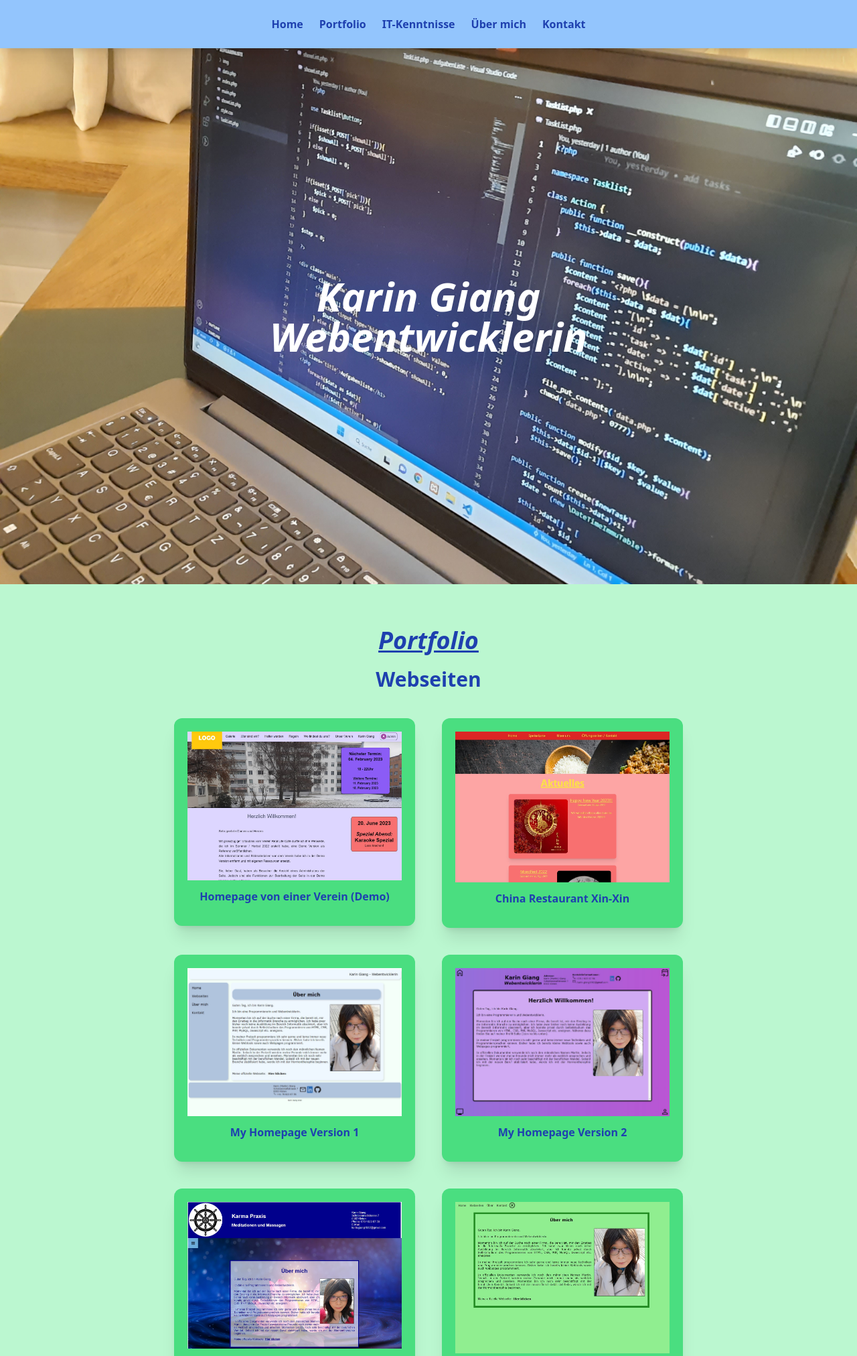
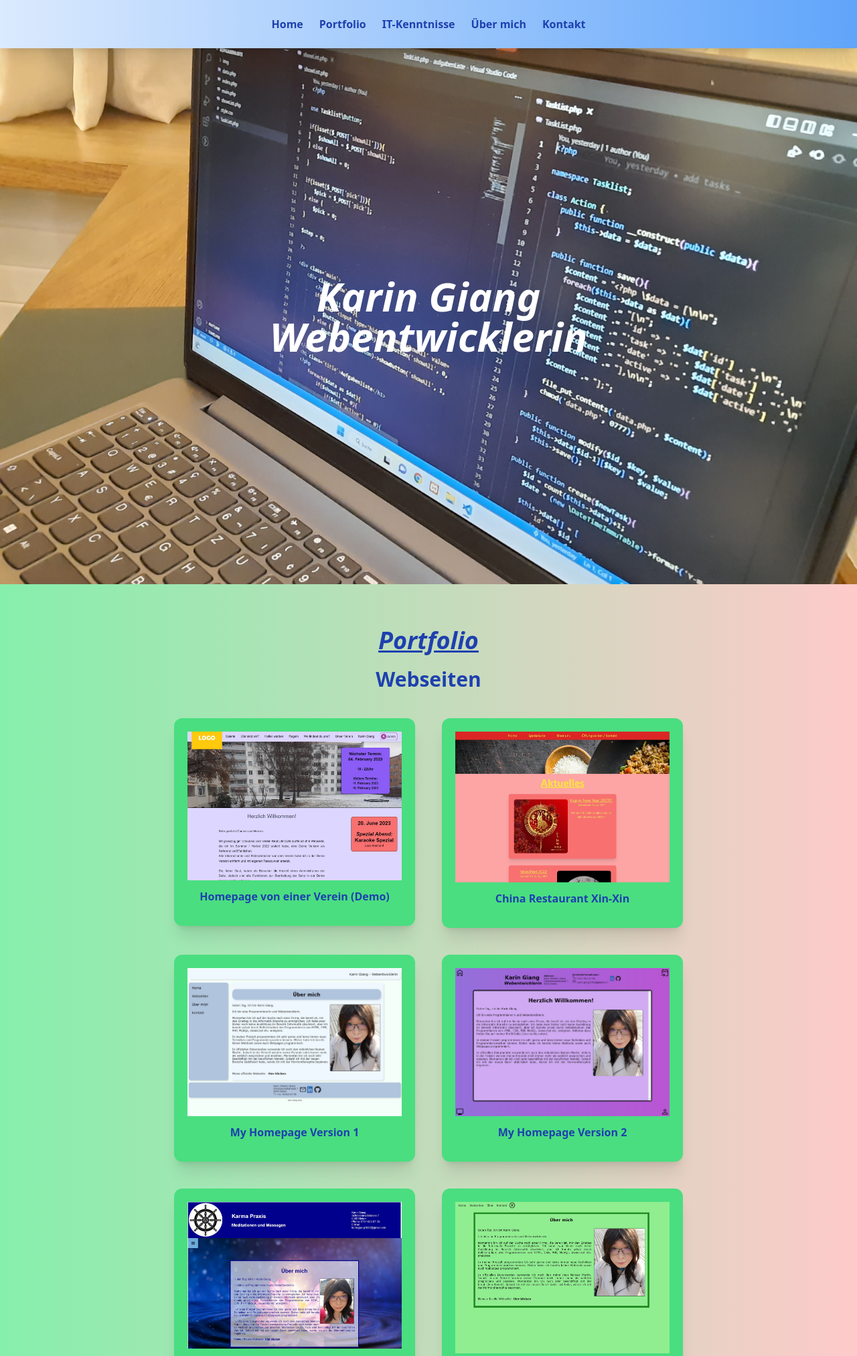
Before and after one commit to Carranya/homepage_v3, a PHP site: page / in a window 1280 px wide. Shown: the top 2024 px of the page at 67% size. Run offline with PHP 8.4, Linux system fonts and the light colour scheme.

Commit message:
change background

```diff
--- a/Model/Project.php
+++ b/Model/Project.php
@@ -3,18 +3,19 @@ namespace KG;
 
 class Project {
     public function showProject($link, $img, $title, $description){
-        echo "<a href='" . $link . "' target='_blank'><div class='hover:scale-110 duration-100 m-5 shadow-xl bg-green-400 p-5 rounded-xl'>
+        if($link != ''){
+
+            echo "<a href='" . $link . "' target='_blank'><div class='hover:scale-110 duration-100 m-5 shadow-xl bg-green-400 p-5 rounded-xl'>
             <img src='/img/portfolio/" . $img . ".jpg' class='ml-auto mr-auto w-80'>
             <div class='text-center text-blue-800 font-bold pt-3'>$title</div>
             <div class='text-center text-blue-800 pt-3'>$description</div>
             </div></a>";
-    }
-
-    public function showNewProject($img, $title, $description){
-        echo "<div class='hover:scale-110 duration-100 m-5 shadow-xl bg-green-400 p-5 rounded-xl'>
+        } else {
+            echo "<div class='hover:scale-110 duration-100 m-5 shadow-xl bg-green-400 p-5 rounded-xl'>
             <img src='/img/portfolio/" . $img . ".jpg' class='ml-auto mr-auto w-80 opacity-40'>
             <div class='text-center text-blue-800 font-bold pt-3'>$title</div>
             <div class='text-center text-blue-800 pt-3 italic'>$description</div>
-        </div>";
+            </div>";
+        }
     }
 }
--- a/css/output.css
+++ b/css/output.css
@@ -688,19 +688,19 @@ video {
   border-radius: 0.75rem;
 }
 
-.bg-blue-800 {
+.bg-blue-600 {
   --tw-bg-opacity: 1;
-  background-color: rgb(30 64 175 / var(--tw-bg-opacity));
+  background-color: rgb(37 99 235 / var(--tw-bg-opacity));
 }
 
-.bg-green-800 {
+.bg-green-600 {
   --tw-bg-opacity: 1;
-  background-color: rgb(22 101 52 / var(--tw-bg-opacity));
+  background-color: rgb(22 163 74 / var(--tw-bg-opacity));
 }
 
-.bg-red-300 {
+.bg-green-400 {
   --tw-bg-opacity: 1;
-  background-color: rgb(252 165 165 / var(--tw-bg-opacity));
+  background-color: rgb(74 222 128 / var(--tw-bg-opacity));
 }
 
 .bg-violet-200 {
@@ -708,14 +708,14 @@ video {
   background-color: rgb(221 214 254 / var(--tw-bg-opacity));
 }
 
+.bg-blue-300 {
+  --tw-bg-opacity: 1;
+  background-color: rgb(147 197 253 / var(--tw-bg-opacity));
+}
+
 .bg-red-200 {
   --tw-bg-opacity: 1;
   background-color: rgb(254 202 202 / var(--tw-bg-opacity));
-}
-
-.bg-blue-200 {
-  --tw-bg-opacity: 1;
-  background-color: rgb(191 219 254 / var(--tw-bg-opacity));
 }
 
 .bg-violet-600 {
@@ -723,24 +723,9 @@ video {
   background-color: rgb(124 58 237 / var(--tw-bg-opacity));
 }
 
-.bg-blue-300 {
-  --tw-bg-opacity: 1;
-  background-color: rgb(147 197 253 / var(--tw-bg-opacity));
-}
-
 .bg-green-200 {
   --tw-bg-opacity: 1;
   background-color: rgb(187 247 208 / var(--tw-bg-opacity));
-}
-
-.bg-green-300 {
-  --tw-bg-opacity: 1;
-  background-color: rgb(134 239 172 / var(--tw-bg-opacity));
-}
-
-.bg-green-600 {
-  --tw-bg-opacity: 1;
-  background-color: rgb(22 163 74 / var(--tw-bg-opacity));
 }
 
 .bg-green-500 {
@@ -748,23 +733,122 @@ video {
   background-color: rgb(34 197 94 / var(--tw-bg-opacity));
 }
 
-.bg-green-400 {
-  --tw-bg-opacity: 1;
-  background-color: rgb(74 222 128 / var(--tw-bg-opacity));
+.bg-\[url\(\'\/img\/home\.jpg\'\)\] {
+  background-image: url('/img/home.jpg');
 }
 
-.bg-blue-400 {
-  --tw-bg-opacity: 1;
-  background-color: rgb(96 165 250 / var(--tw-bg-opacity));
+.bg-gradient-to-r {
+  background-image: linear-gradient(to right, var(--tw-gradient-stops));
 }
 
-.bg-blue-600 {
-  --tw-bg-opacity: 1;
-  background-color: rgb(37 99 235 / var(--tw-bg-opacity));
+.bg-gradient-to-t {
+  background-image: linear-gradient(to top, var(--tw-gradient-stops));
 }
 
-.bg-\[url\(\'\/img\/home\.jpg\'\)\] {
-  background-image: url('/img/home.jpg');
+.from-green-200 {
+  --tw-gradient-from: #bbf7d0;
+  --tw-gradient-to: rgb(187 247 208 / 0);
+  --tw-gradient-stops: var(--tw-gradient-from), var(--tw-gradient-to);
+}
+
+.from-green-100 {
+  --tw-gradient-from: #dcfce7;
+  --tw-gradient-to: rgb(220 252 231 / 0);
+  --tw-gradient-stops: var(--tw-gradient-from), var(--tw-gradient-to);
+}
+
+.from-green-600 {
+  --tw-gradient-from: #16a34a;
+  --tw-gradient-to: rgb(22 163 74 / 0);
+  --tw-gradient-stops: var(--tw-gradient-from), var(--tw-gradient-to);
+}
+
+.from-green-50 {
+  --tw-gradient-from: #f0fdf4;
+  --tw-gradient-to: rgb(240 253 244 / 0);
+  --tw-gradient-stops: var(--tw-gradient-from), var(--tw-gradient-to);
+}
+
+.from-green-300 {
+  --tw-gradient-from: #86efac;
+  --tw-gradient-to: rgb(134 239 172 / 0);
+  --tw-gradient-stops: var(--tw-gradient-from), var(--tw-gradient-to);
+}
+
+.from-blue-300 {
+  --tw-gradient-from: #93c5fd;
+  --tw-gradient-to: rgb(147 197 253 / 0);
+  --tw-gradient-stops: var(--tw-gradient-from), var(--tw-gradient-to);
+}
+
+.from-violet-300 {
+  --tw-gradient-from: #c4b5fd;
+  --tw-gradient-to: rgb(196 181 253 / 0);
+  --tw-gradient-stops: var(--tw-gradient-from), var(--tw-gradient-to);
+}
+
+.from-red-300 {
+  --tw-gradient-from: #fca5a5;
+  --tw-gradient-to: rgb(252 165 165 / 0);
+  --tw-gradient-stops: var(--tw-gradient-from), var(--tw-gradient-to);
+}
+
+.from-red-400 {
+  --tw-gradient-from: #f87171;
+  --tw-gradient-to: rgb(248 113 113 / 0);
+  --tw-gradient-stops: var(--tw-gradient-from), var(--tw-gradient-to);
+}
+
+.from-red-200 {
+  --tw-gradient-from: #fecaca;
+  --tw-gradient-to: rgb(254 202 202 / 0);
+  --tw-gradient-stops: var(--tw-gradient-from), var(--tw-gradient-to);
+}
+
+.from-blue-100 {
+  --tw-gradient-from: #dbeafe;
+  --tw-gradient-to: rgb(219 234 254 / 0);
+  --tw-gradient-stops: var(--tw-gradient-from), var(--tw-gradient-to);
+}
+
+.to-green-400 {
+  --tw-gradient-to: #4ade80;
+}
+
+.to-green-300 {
+  --tw-gradient-to: #86efac;
+}
+
+.to-green-800 {
+  --tw-gradient-to: #166534;
+}
+
+.to-green-100 {
+  --tw-gradient-to: #dcfce7;
+}
+
+.to-blue-300 {
+  --tw-gradient-to: #93c5fd;
+}
+
+.to-red-200 {
+  --tw-gradient-to: #fecaca;
+}
+
+.to-red-300 {
+  --tw-gradient-to: #fca5a5;
+}
+
+.to-violet-300 {
+  --tw-gradient-to: #c4b5fd;
+}
+
+.to-green-200 {
+  --tw-gradient-to: #bbf7d0;
+}
+
+.to-blue-400 {
+  --tw-gradient-to: #60a5fa;
 }
 
 .bg-cover {
@@ -846,16 +930,6 @@ video {
   color: rgb(255 255 255 / var(--tw-text-opacity));
 }
 
-.text-yellow-300 {
-  --tw-text-opacity: 1;
-  color: rgb(253 224 71 / var(--tw-text-opacity));
-}
-
-.text-yellow-500 {
-  --tw-text-opacity: 1;
-  color: rgb(234 179 8 / var(--tw-text-opacity));
-}
-
 .underline {
   -webkit-text-decoration-line: underline;
           text-decoration-line: underline;
--- a/data/projects.php
+++ b/data/projects.php
@@ -16,9 +16,9 @@ $webs = [
 
 // Aktuelle Projekte
 $newWebs = [
-    ['img' => 'noImage', 'title' => 'Verein Real Life Café', 'description' => 'demnächst verfügbar...'],
-    ['img' => 'asatru', 'title' => 'Verein Asatru Schweiz', 'description' => 'demnächst verfügbar...'],
-    ['img' => 'noImage', 'title' => 'Restaurant Uncle 7', 'description' => 'demnächst verfügbar...'],
+    ['link' => '', 'img' => 'noImage', 'title' => 'Verein Real Life Café', 'description' => 'demnächst verfügbar...'],
+    ['link' => 'https://karingiang.ch/projects/asatru/index.php', 'img' => 'asatru', 'title' => 'Verein Asatru Schweiz', 'description' => 'Version Alpha verfügbar'],
+    ['link' => '', 'img' => 'uncle7', 'title' => 'Restaurant Uncle 7', 'description' => 'demnächst verfügbar...'],
 ];
 
 // Webtools und Mini-Games
--- a/pages/about.php
+++ b/pages/about.php
@@ -1,4 +1,4 @@
-<div id='idAbout' class='bg-violet-200 lg:h-screen pb-16'>
+<div id='idAbout' class='bg-gradient-to-r from-red-300 to-violet-300 lg:h-screen pb-16'>
     <div class='flex justify-center'>
         <div class='w-1/2'>
             <h1 class='mt-16 mb-5 text-4xl font-bold underline text-center italic text-blue-800'>Über mich</h1>
--- a/pages/footer.php
+++ b/pages/footer.php
@@ -1,4 +1,4 @@
-<div id='idContact' class='bg-blue-300 text-sm'>
+<div id='idContact' class='bg-gradient-to-r from-blue-100 to-blue-400 text-sm'>
     <div class='lg:flex justify-center'>
         <div class='ml-3 mr-3 lg:mb-3 lg:mt-3 p-3'>
             Karin Giang<br>
@@ -22,5 +22,5 @@
             </div>
         </div>
     </div>
-    <div class='p-3 text-center'>©2023 Karin Giang </div>
+    <div class='p-3 text-center'>Copyright ©2023 Karin Giang </div>
 </div>
--- a/pages/it.php
+++ b/pages/it.php
@@ -4,7 +4,7 @@ include 'data/skills.php';
 
 ?>
 
-<div id='idIt' class='bg-red-200 pb-16'>
+<div id='idIt' class='bg-gradient-to-r from-blue-300 to-green-300 pb-16'>
     <div class='flex justify-center'>
         <div class='w-3/4'>
             <h1 class='mt-16 mb-5 text-4xl font-bold underline text-center italic text-blue-800'>IT-Kenntnisse</h1>
--- a/pages/nav.php
+++ b/pages/nav.php
@@ -1,4 +1,4 @@
-<div class='sticky top-0 bg-blue-300 text-center p-3 shadow-xl text-blue-800 font-bold'>
+<div class='sticky top-0 bg-gradient-to-r from-blue-100 to-blue-400 text-center p-3 shadow-xl text-blue-800 font-bold'>
     <div class='lg:hidden flex justify-center'>
         <img src='img/icons/navi.png' id='idOpen' class='w-10'>
         <img src='img/icons/close.png' id='idClose' class='hidden'>
--- a/pages/portfolio.php
+++ b/pages/portfolio.php
@@ -3,7 +3,7 @@ use KG\Project;
 include 'data/projects.php';
 ?>
 
-<div id='idPortfolio' class='bg-green-200 pb-16'>
+<div id='idPortfolio' class='bg-gradient-to-r from-green-300 to-red-200 pb-16'>
     <div class='flex justify-center'>
         <div class='w-3/4'>
             <h1 class='mt-16 mb-5 text-4xl font-bold underline text-center italic text-blue-800'>Portfolio</h1>
@@ -24,7 +24,7 @@ include 'data/projects.php';
                 <div class='flex flex-wrap justify-center'>
                     <?php
                         foreach($newWebs as $newWeb){
-                            $showNewWeb = (new Project)->showNewProject($newWeb['img'], $newWeb['title'], $newWeb['description']);
+                            $showNewWeb = (new Project)->showProject($newWeb['link'], $newWeb['img'], $newWeb['title'], $newWeb['description']);
                         }
                     ?>
                 </div>
```
Also changed, not shown: img/portfolio/uncle7.jpg (added).
